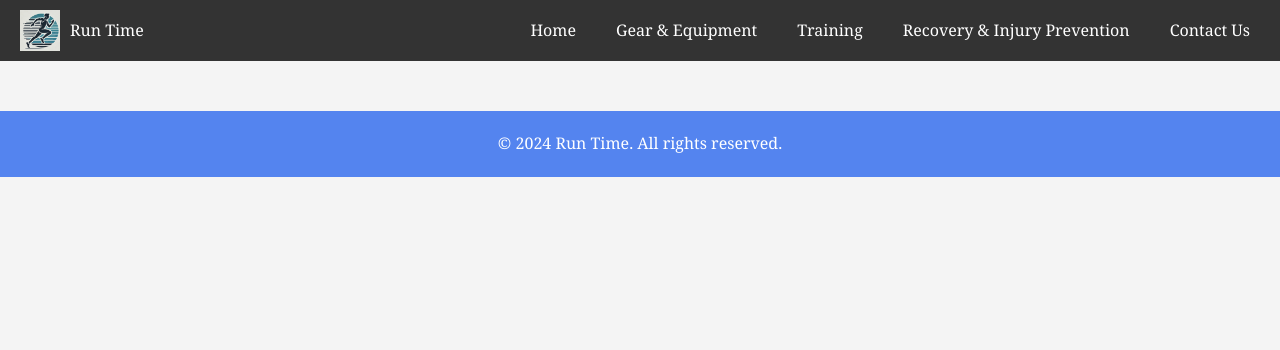
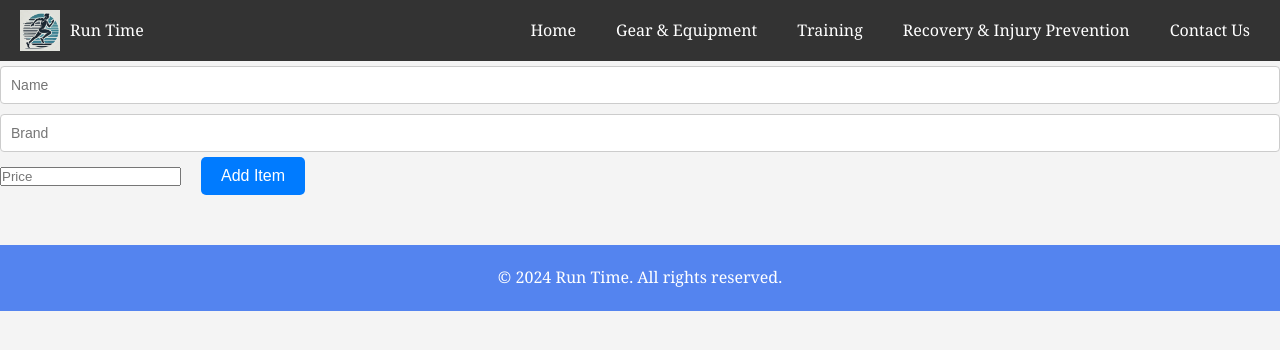
Before and after one commit to anniekoshy1/run-time, a React (Create React App) app in the folder run-time/: page /dataform in a window 1280 px wide. Shown: the top 350 px of the page. Built offline with nearby package versions, Linux system fonts and the light colour scheme.

Commit message:
componenets

```diff
--- a/run-time/package.json
+++ b/run-time/package.json
@@ -10,7 +10,7 @@
     "react": "^18.3.1",
     "react-dom": "^18.3.1",
     "react-leaflet-search": "^2.0.1",
-    "react-router-dom": "^6.27.0",
+    "react-router-dom": "^6.28.0",
     "react-scripts": "5.0.1",
     "web-vitals": "^2.1.4"
   },
--- a/run-time/src/App.js
+++ b/run-time/src/App.js
@@ -7,6 +7,7 @@ import TrainingPage from './components/TrainingPage';
 import RecoveryPage from './components/RecoveryPage';
 import ContactPage from './components/ContactPage';
 import Footer from './components/Footer';
+import DataForm from './components/DataForm';
 import './styles.css';
 
 const App = () => {
@@ -20,6 +21,7 @@ const App = () => {
           <Route path="/training" element={<TrainingPage />} />
           <Route path="/recovery" element={<RecoveryPage />} />
           <Route path="/contact" element={<ContactPage />} />
+          <Route path="/dataform" element={<DataForm />} />
         </Routes>
         <Footer />
       </div>
--- a/run-time/src/components/DataForm.js
+++ b/run-time/src/components/DataForm.js
@@ -9,18 +9,20 @@ const DataForm = ({ addNewItem }) => {
 
   const handleSubmit = async (e) => {
     e.preventDefault();
-    // Client-side validation
     if (!name || !brand || !price) {
       setError('All fields are required');
+      setSuccess(false);
       return;
     }
 
     const priceNumber = parseFloat(price);
     if (isNaN(priceNumber)) {
       setError('Price must be a valid number');
+      setSuccess(false);
       return;
     }
 
+    setError(null);
     try {
       const response = await fetch('https://part-9.onrender.com/api/gear', {
         method: 'POST',
@@ -38,36 +40,47 @@ const DataForm = ({ addNewItem }) => {
         setPrice('');
       } else {
         setError('Failed to add the item');
+        setSuccess(false);
       }
     } catch (err) {
-      setError('An error occurred');
+      setError('An error occurred while submitting the form');
+      setSuccess(false);
     }
   };
 
   return (
+    <div className="container">
       <form onSubmit={handleSubmit}>
         <input
           type="text"
           value={name}
           onChange={(e) => setName(e.target.value)}
           placeholder="Name"
+          className="full-width"
+          required
         />
         <input
           type="text"
           value={brand}
           onChange={(e) => setBrand(e.target.value)}
           placeholder="Brand"
+          className="full-width"
+          required
         />
+        <div className="bottom-fields">
           <input
             type="number"
             value={price}
             onChange={(e) => setPrice(e.target.value)}
             placeholder="Price"
+            required
           />
           <button type="submit" className="add-item-button">Add Item</button>
+        </div>
+      </form>
       {error && <p style={{ color: 'red' }}>{error}</p>}
       {success && <p style={{ color: 'green' }}>Item added successfully!</p>}
-    </form>
+    </div>
   );
 };
 
```
Also changed, not shown: 1 other file (tests, documents, lock files or other folders). Lines whose indentation alone changed are shown as unchanged.
